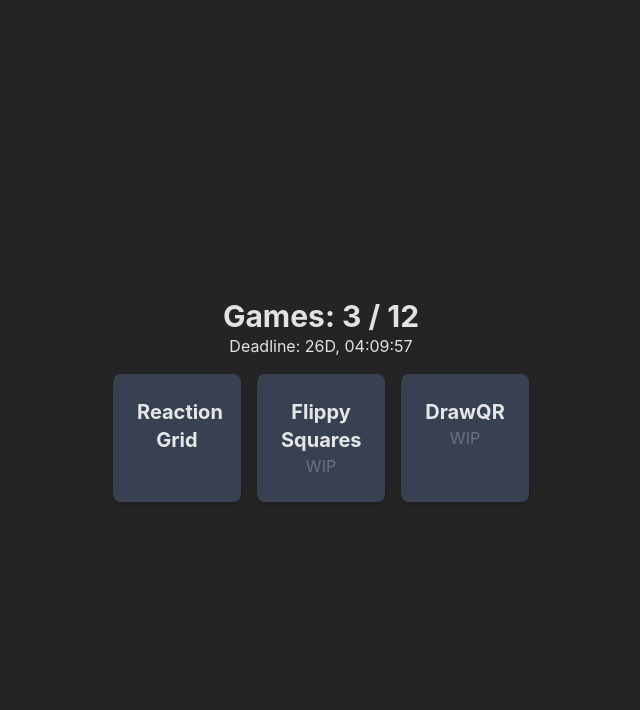
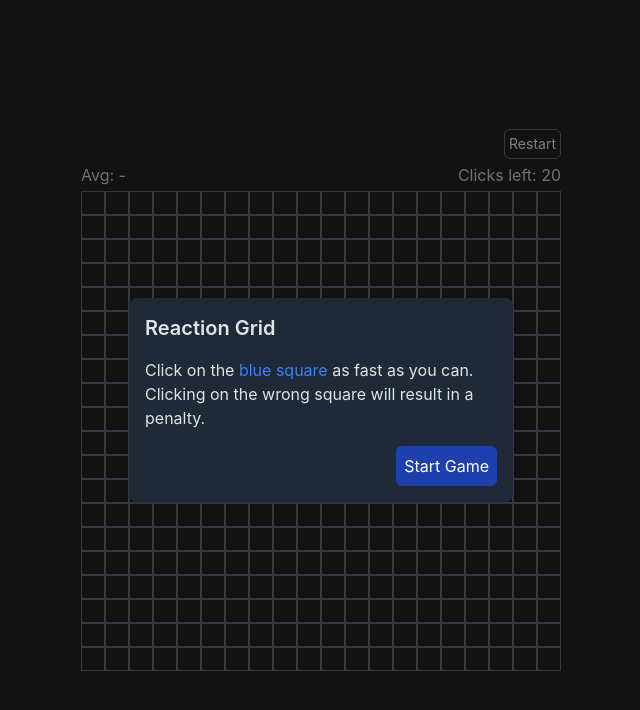
Before and after one commit to SilviuIordache/react-games, a React (Vite) app: page / in a window 1280 px wide. Shown: the top 710 px of the page, without its empty margins (319-959 px from the left). Built offline with nearby package versions, Linux system fonts and the light colour scheme.

Commit message:
Make the game as home

```diff
--- a/src/App.jsx
+++ b/src/App.jsx
@@ -2,21 +2,23 @@ import { BrowserRouter as Router, Route, Routes } from 'react-router-dom';
 import './App.css';
 import { gamesList } from './games/games';
 import Home from './Home';
+import { ReactionGrid } from './games';
 
 function App() {
   return (
-    <Router>
-      <Routes>
-        <Route key="/" path="/" element={<Home />} />
-        {gamesList.map((game) => (
-          <Route
-            key={game.path}
-            path={game.path}
-            element={<game.component />}
-          />
-        ))}
-      </Routes>
-    </Router>
+    <ReactionGrid/>
+    // <Router>
+    //   <Routes>
+    //     <Route key="/" path="/" element={<Home />} />
+    //     {gamesList.map((game) => (
+    //       <Route
+    //         key={game.path}
+    //         path={game.path}
+    //         element={<game.component />}
+    //       />
+    //     ))}
+    //   </Routes>
+    // </Router>
   );
 }
 
```
